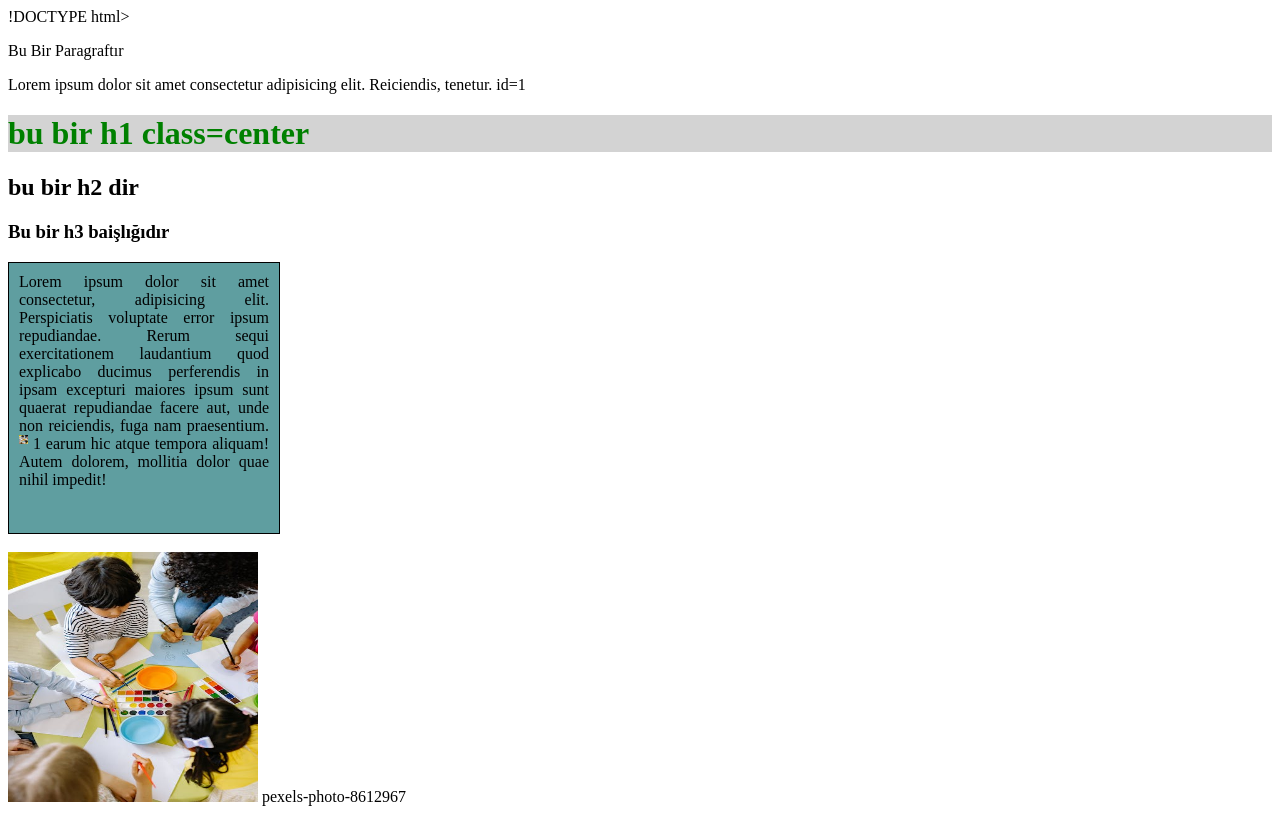
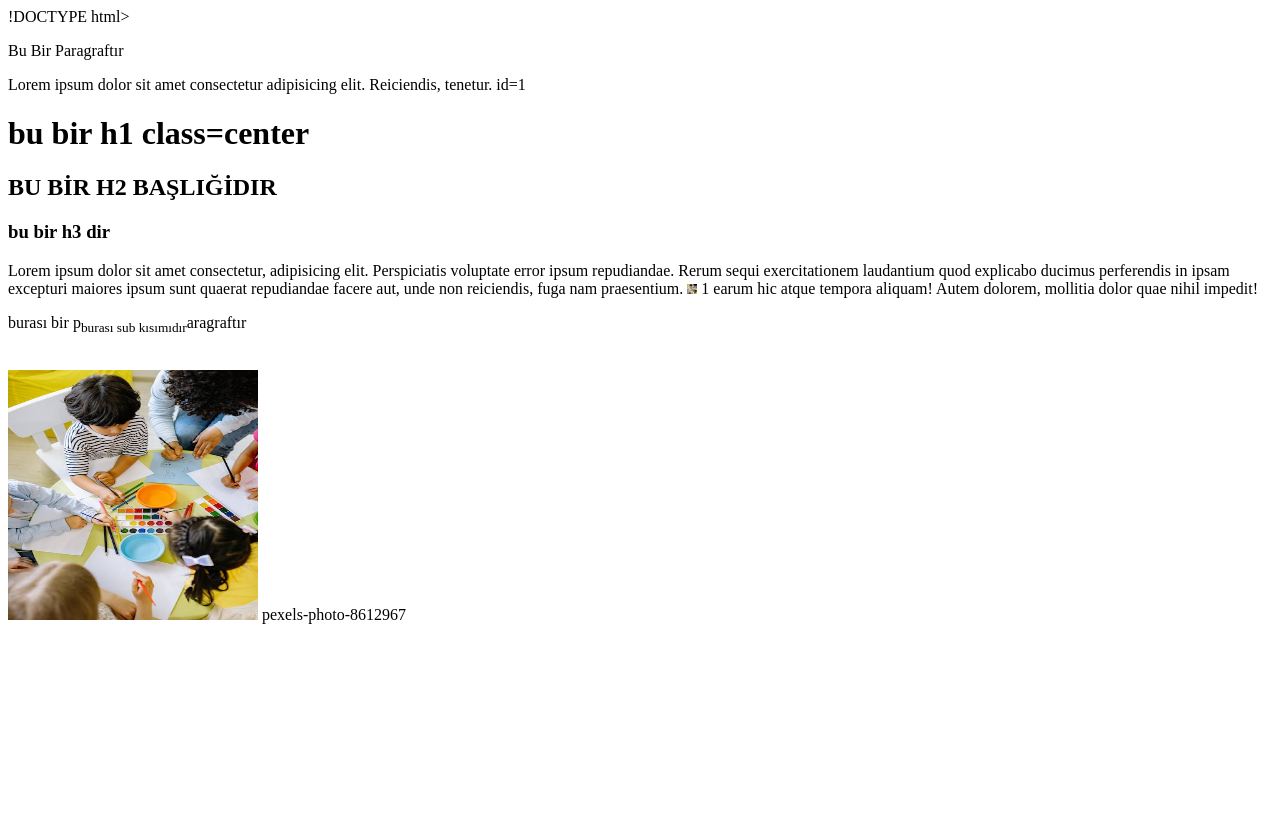
Before and after one commit to yilmazertas/CSS-Folder, a plain HTML site: page z/11CSS TEXT/index.html in a window 1280 px wide. Drawn offline with Linux system fonts and the light colour scheme.

Commit message:
CSS KLASÖR

```diff
--- a/z/11CSS TEXT/index.html
+++ b/z/11CSS TEXT/index.html
@@ -11,11 +11,12 @@
     <p>Bu Bir Paragraftır</p>
  <p id="id1">Lorem ipsum dolor sit amet consectetur adipisicing elit. Reiciendis, tenetur. id=1</p>
  <h1 class="center">bu bir h1  class=center</h1>
- <h2>bu bir h2  dir </h2>
- <h3>Bu bir h3 baişlığıdır</h3>
+ <h2>BU BİR H2 BAŞLIĞİDIR </h2>
+ <h3>bu bir h3  dir </h3>
  <div>
-    Lorem ipsum dolor sit amet consectetur, adipisicing elit. Perspiciatis voluptate error ipsum repudiandae. Rerum sequi exercitationem laudantium quod explicabo ducimus perferendis in ipsam excepturi maiores ipsum sunt quaerat repudiandae facere aut, unde non reiciendis, fuga nam praesentium. <img src="pexels-photo-8612967.jpeg" alt="picture" width="9" height="9"> 1 earum hic atque tempora aliquam! Autem dolorem, mollitia dolor quae nihil impedit!
+    Lorem ipsum dolor sit amet consectetur, adipisicing elit. Perspiciatis voluptate error ipsum repudiandae. Rerum sequi exercitationem laudantium quod explicabo ducimus perferendis in ipsam excepturi maiores ipsum sunt quaerat repudiandae facere aut, unde non reiciendis, fuga nam praesentium. <img src="pexels-photo-8612967.jpeg" alt="picture" width="10" height="10"> 1 earum hic atque tempora aliquam! Autem dolorem, mollitia dolor quae nihil impedit!
  </div>
+ <p>burası bir p<sub>burası sub kısımıdır</sub>aragraftır</p>
  <br>
  <img src="pexels-photo-8612967.jpeg" alt="picture" width="250" height="250">
  <span>pexels-photo-8612967</span>
--- a/z/11CSS TEXT/style.css
+++ b/z/11CSS TEXT/style.css
@@ -1,4 +1,4 @@
-h1{
+/* h1{
     color:green ;
     background-color: lightgray;
 }
@@ -14,6 +14,67 @@ div {
 div img{
     vertical-align:text-top ;
 
-}
+} */
 /* <sub>->vertical-align:sub;font-size:smaller; */
 /* <sub>->vartical-align:super;font-size:smaller; */
+
+/* h1 {
+    text-decoration-line:overline ;
+    text-decoration-color: red;
+    text-decoration-style:double ;
+    text-decoration-thickness: 5px;
+}
+h2 {
+    text-decoration-line:line-through ;
+    text-decoration-color:blue ;
+    text-decoration-style: dotted;
+    text-decoration-thickness:50%;
+} */
+/*  aynısı */
+/* h2{
+    text-decoration: line-through blue dotted 50%;
+} */
+
+/* <del>->text-decoretion:line-thrugh */
+
+/* <ins>->text-decoretion:underıine */
+
+/* h3{
+    text-decoration-line: underline;
+    text-decoration-style:wavy ;
+} */
+/* h1 {
+    text-transform: uppercase;
+}
+h2{
+  text-transform: lowercase;
+}
+div {
+text-transform:capitalize ;
+} */
+/* div{
+    text-indent:20px ;
+}
+div{
+   letter-spacing: 5px;
+}
+div{
+  line-height: 1.8;
+}
+div{
+  word-spacing:15px ;
+} */
+/* div{
+   white-space:nowrap ;
+} */
+/* h1{
+text-shadow:2px 2px 5px blue ;
+}
+h1{
+text-shadow: 1px 1px 2px black,0 0 25px red, 0 0 5px darkblue;
+} */
+/* span{
+    writing-mode: vertical-lr;color: red;
+    text-align: left;
+    height: 100px;
+} */
```
